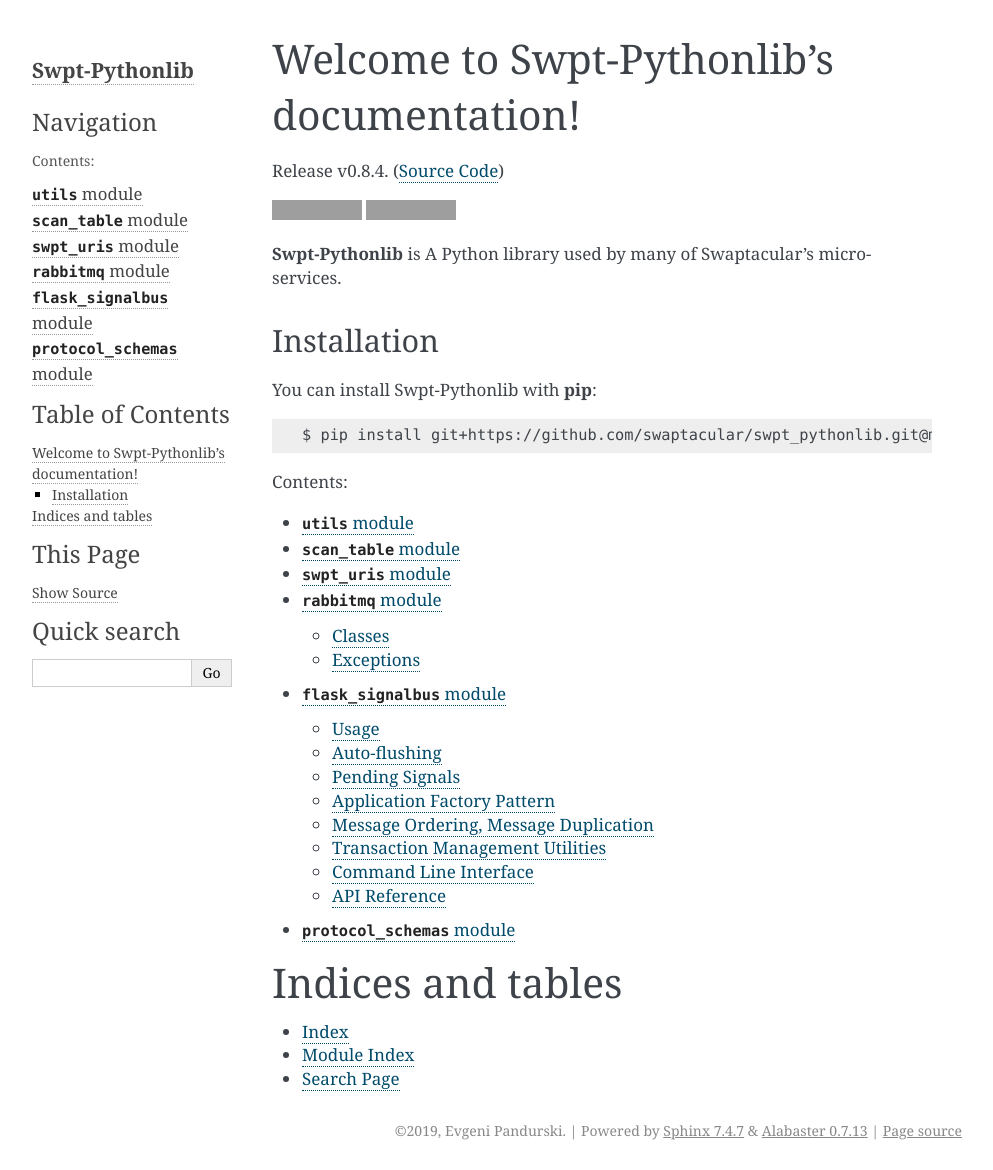
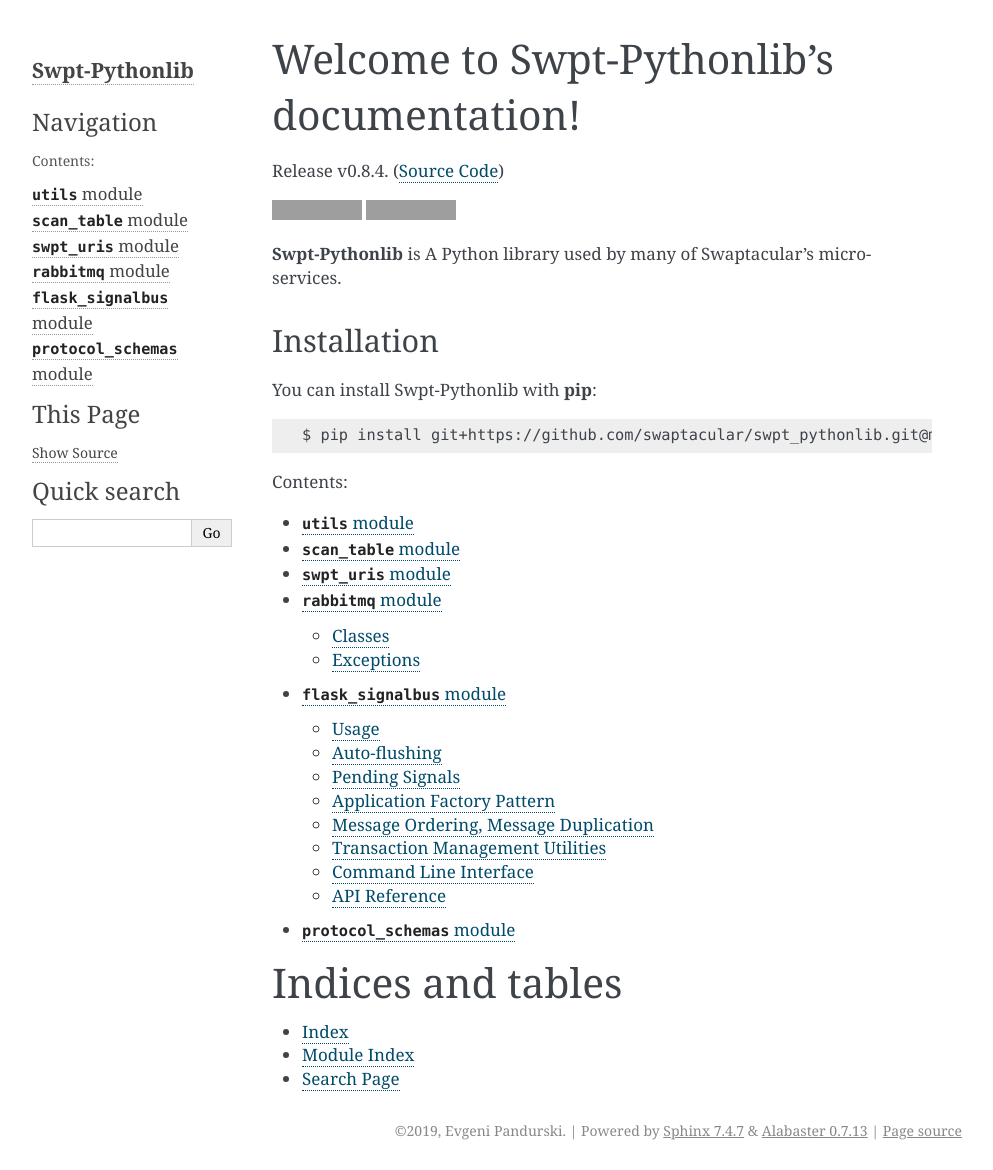
Before and after one commit to epandurski/swpt_pythonlib, a Sphinx documentation site: the page built from docs/index.rst, in a window 1280 px wide. Shown: the whole page, without its empty margins (148-1141 px from the left). Built offline with Sphinx 7.4.7, drawn with Linux system fonts in a browser that asks for light colours; grey boxes are pictures that could not be loaded.

```diff
--- a/docs/conf.py
+++ b/docs/conf.py
@@ -97,7 +97,7 @@
     '**': [
         'sidebarlogo.html',
         'navigation.html',
-        'localtoc.html',
+        # 'localtoc.html',
         'relations.html',
         'sourcelink.html',
         'searchbox.html'
```
